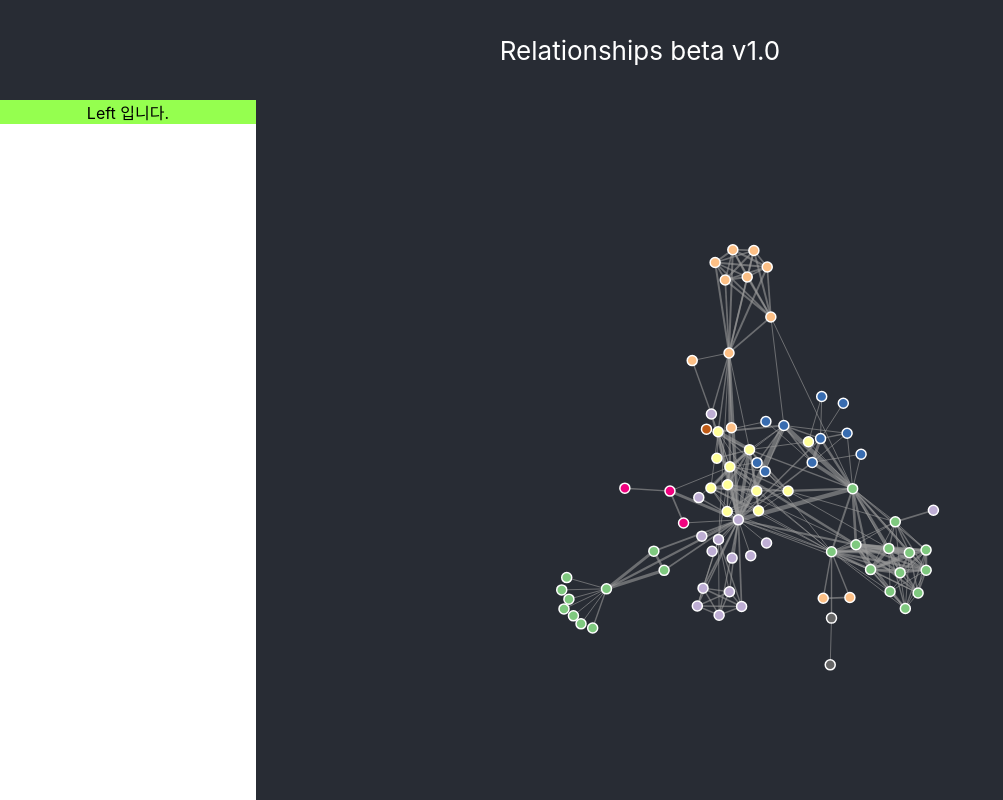
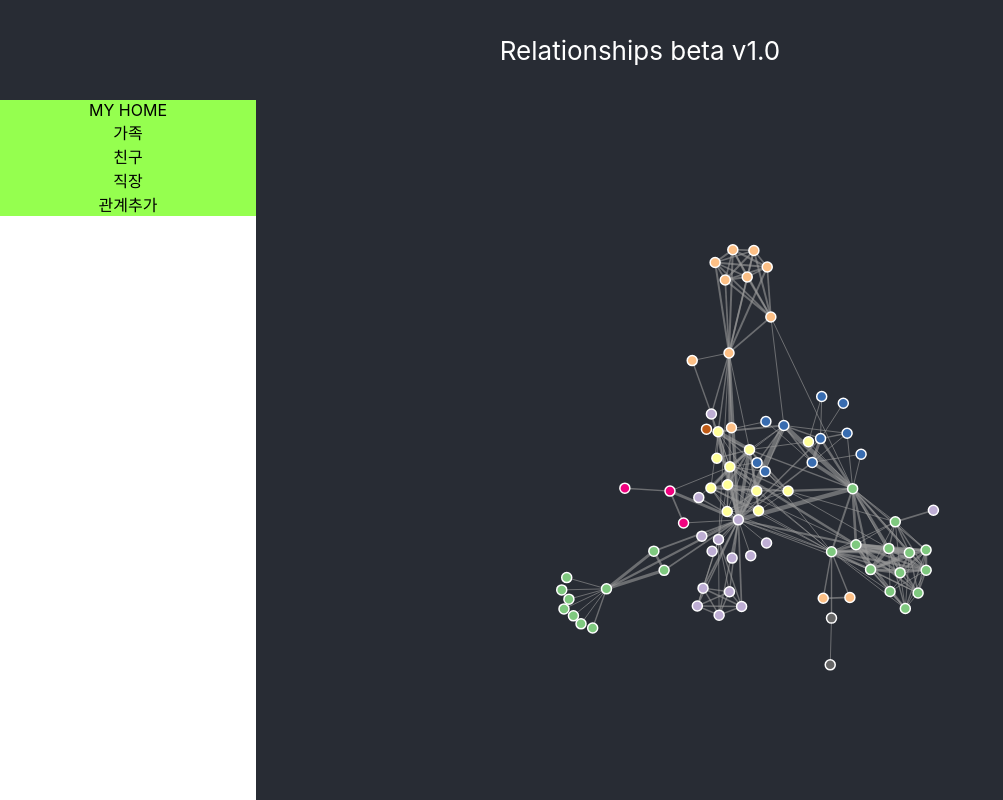
Before and after one commit to iujisu/jisung-web1, a React (Create React App) app: page / in a window 1280 px wide. Shown: the top 800 px of the page, without its empty margins (0-1003 px from the left). Built offline with nearby package versions, Linux system fonts and the light colour scheme.

Commit message:
layout 2

```diff
--- a/package.json
+++ b/package.json
@@ -10,6 +10,7 @@
     "react": "^17.0.2",
     "react-d3-library": "^1.1.8",
     "react-dom": "^17.0.2",
+    "react-router-dom": "^5.2.0",
     "react-scripts": "4.0.3",
     "web-vitals": "^1.1.1"
   },
--- a/src/layout/Left.js
+++ b/src/layout/Left.js
@@ -4,7 +4,11 @@ class Left extends Component{
     render(){
         return (
             <div className="app-left">
-              Left 입니다.
+                <div>MY HOME</div>
+                <div>가족</div>
+                <div>친구</div>
+                <div>직장</div>
+                <div>관계추가</div>
             </div>
         )
     }
```
Also changed, not shown: 1 other file (tests, documents, lock files or other folders).
